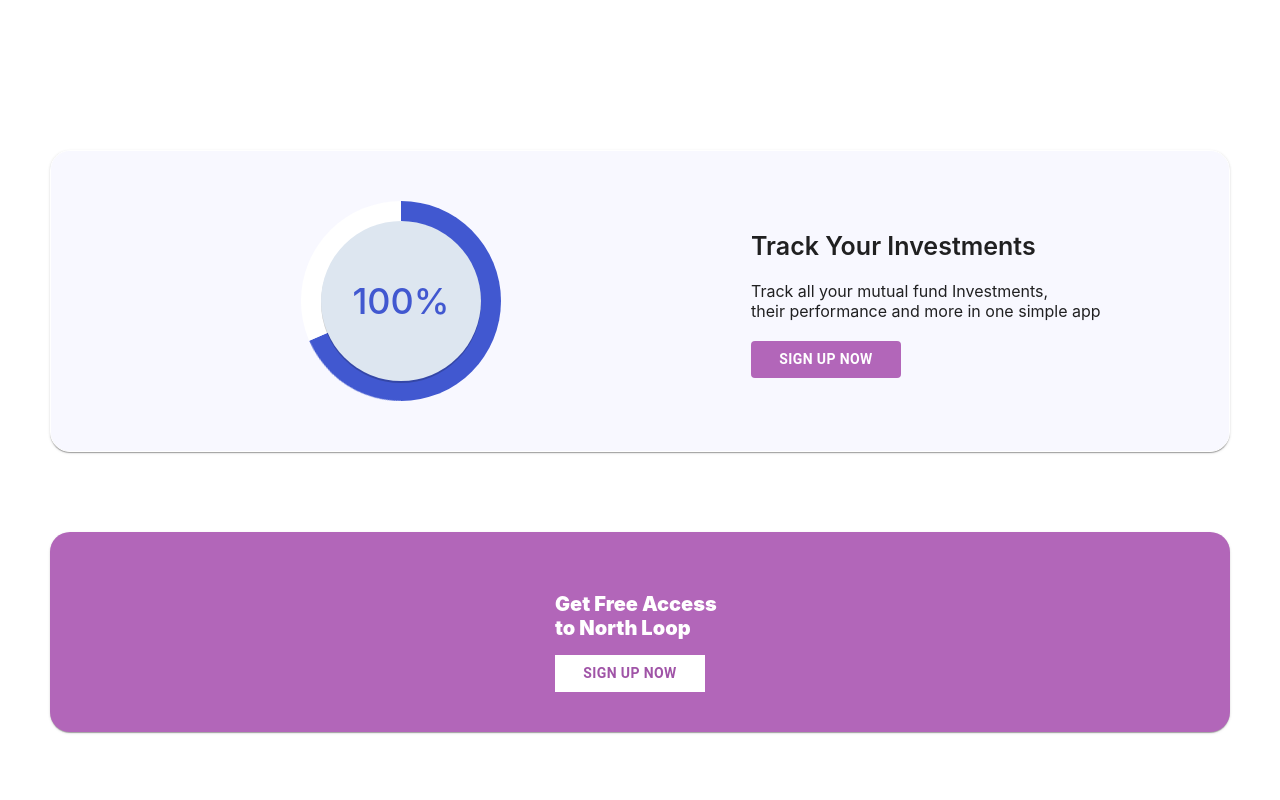
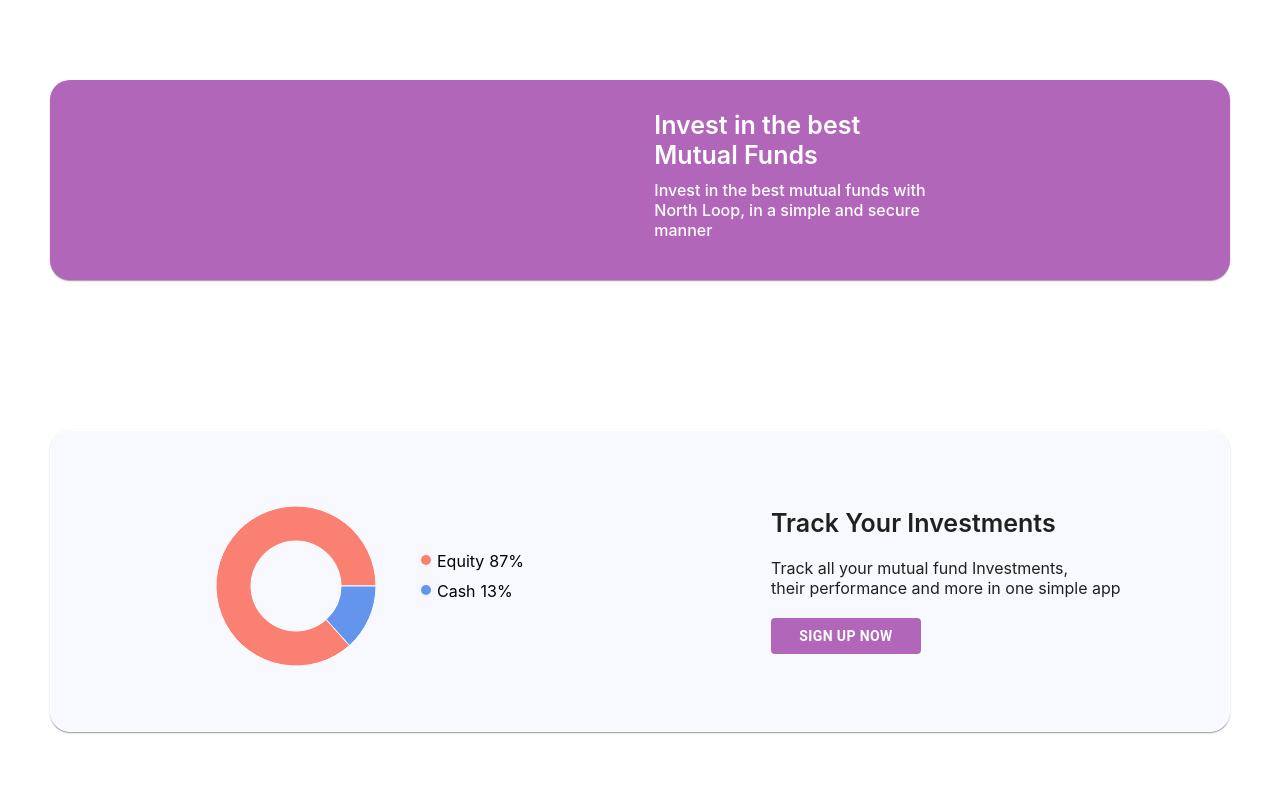
Before and after one commit to Reetika12/north_loop-app, a React (Create React App) app: page / in a window 1280 px wide. Shown: the top 800 px of the page. Built offline with nearby package versions, Linux system fonts and the light colour scheme.

Commit message:
added piechart and its statistics and mutual fund card

```diff
--- a/package.json
+++ b/package.json
@@ -11,6 +11,7 @@
     "react-dom": "^17.0.1",
     "react-redux": "^7.2.3",
     "react-scripts": "4.0.3",
+    "recharts": "^2.0.9",
     "recompose": "^0.30.0",
     "web-vitals": "^1.0.1"
   },
--- a/src/Components/CardLayout.js
+++ b/src/Components/CardLayout.js
@@ -4,11 +4,8 @@
 import { withStyles } from '@material-ui/core/styles';
 import Divider from '@material-ui/core/Divider';
 import Card from '@material-ui/core/Card';
-import CardContent from '@material-ui/core/CardContent';
-import CircularProgress from '@material-ui/core/CircularProgress';
 import compose from 'recompose/compose';
 import withWidth from '@material-ui/core/withWidth';
-import { requirePropFactory } from '@material-ui/core';
 
 const styleSheet = (theme) => ({
     content: theme.mixins.gutters({
@@ -45,9 +42,11 @@
         fontWeight: '500',
         lineHeight: 1.5
     },
+    popupCard:{
+        width:'500px',
+        height:'200px'
+    },
     card: {
-        // boxShadow: '0 0 0.5em 0 rgba(236, 236, 236, 0.5)',
-        // maxHeight: '100%',
         marginTop: '80px',
         backgroundColor: '#b266b9',
         flex: 1,
@@ -59,16 +58,13 @@
         borderRadius: '20px'
     },
     progressStyle:{
-        // boxShadow: '0 0 0.5em 0 rgba(236, 236, 236, 0.5)',
-        // maxHeight: '100%',
-        overflow: 'auto',
         marginTop: '150px',
         backgroundColor: 'ghostwhite',
         flex: 1,
         margin: '50px 50px',
         display: 'flex',
         flexDirection: 'row',
-        // alignItems: 'center',
+        alignItems: 'center',
         height: '300px',
         borderRadius: '20px',
         border: '1px solid #fff'
@@ -92,6 +88,7 @@
             title,
             titleCard,
             progressbar,
+            popup,
             onClick = null,
         } = this.props;
         let children = childrenProp;
@@ -99,9 +96,9 @@
         return (
             <React.Fragment>
                 <Card className={progressbar ? classes.progressStyle : classes.card} onClick={onClick}>
-                {isDivider && <Divider light />}
-                {children}
-             </Card>
+                    {isDivider && <Divider light />}
+                    {children}
+               </Card>
             </React.Fragment>
         );
     }
--- /dev/null
+++ b/src/Container/BestMutualFundCard.js
@@ -0,0 +1,31 @@
+import React, { Component } from 'react'
+import CardLayout from '../Components/CardLayout';
+import Button from '@material-ui/core/Button';
+import '../Styles/InvestmentCard.css'
+
+class BestMutualFundCard extends Component {
+    render() {
+        return (
+            <div >
+                <CardLayout >
+                    <div className="investInMutual">
+                        <div className="mutualfindTitle">
+                            Invest in the best
+                            <br/>
+                             Mutual Funds
+                            </div>
+                        <div className="mutualFundText">
+                             Invest in the best mutual funds with
+                                <br />
+                            North Loop, in a simple and secure
+                                <br/>
+                            manner
+                        </div>
+                    </div>
+                </CardLayout >
+            </div>
+        )
+    }
+}
+
+export default BestMutualFundCard
--- a/src/Container/FreeAccessCard.js
+++ b/src/Container/FreeAccessCard.js
@@ -3,32 +3,18 @@
 import Button from '@material-ui/core/Button';
 import '../Styles/InvestmentCard.css'
 import InvestmentCard from './InvestmentCard'
-
+import BestMutualFundCard from './BestMutualFundCard'
 
 class AddRequisite extends Component {
     constructor(props) {
         super(props);
     }
 
-    changeProgressBar = () => {
-        const numb = document.querySelector(".numb")
-        let counter=0;
-        console.log("numb",numb)
-        setInterval(()=>{
-            if(counter===100)
-            {
-                clearInterval();
-            }
-            else{
-                counter+=1;
-                // numb.textContent = counter + "%";
-            }
-        },200)
-    }
 
     render() {
         return (
             <React.Fragment>
+                <BestMutualFundCard/>
                 <InvestmentCard/>
                 <CardLayout >
                     <div className="cardStyle">
--- a/src/Container/InvestmentCard.js
+++ b/src/Container/InvestmentCard.js
@@ -1,27 +1,62 @@
 import React, { Component } from 'react'
 import CardLayout from '../Components/CardLayout';
 import Button from '@material-ui/core/Button';
+import { PieChart, Pie, Cell } from 'recharts';
 import '../Styles/InvestmentCard.css'
 
+
 class InvestmentCard extends Component {
+
+    data02 = [
+        { name: 'Equity', value: 13, color: "#FA8072" },
+        { name: 'Cash', value: 2, color: "#6495ED" }
+    ]
+
+    renderLegends = (data, index, color) => {
+        return (
+            <div className="block" key={index}>
+                <div className="box">
+                    <div className="circle" style={{ backgroundColor: `${color}` }}>
+                    </div>
+                    <div className="dataBox">
+                        <div className="countText">
+                            {data.name}
+                        </div>
+                        <div>
+                            {(data.value * 100 / 15).toFixed()}%
+                        </div>
+                    </div>
+                </div>
+            </div>
+        )
+    }
     render() {
+        let { classes } = this.props
         return (
             <div >
                 <CardLayout progressbar >
-                    <div className="trackcard">
-                        <div className="circular">
-                            <div className="inner"></div>
-                            <div className="numb" id="num" >100%</div>
-                            <div className="circle">
-                                <div className="bar left">
-                                    <div className="progress">
-                                    </div>
-                                </div>
-                                <div className="bar right">
-                                    <div className="progress">
-                                    </div>
-                                </div>
-                            </div>
+                    <div className="commonParentStyle">
+                        <PieChart width={200} height={200}>
+                            <Pie
+                                data={this.data02}
+                                cx={90}
+                                cy={100}
+                                innerRadius={45}
+                                outerRadius={80}
+                                fill="#8884d8"
+                                dataKey="value"
+                            >
+                                {
+                                    this.data02.map((entry, index) => <Cell key={`cell-${index}`} fill={entry.color} />)
+                                }
+                            </Pie>
+                        </PieChart>
+                        <div className="legendsBox">
+                            {
+                                this.data02.map((pieData, index) => {
+                                    return this.renderLegends(pieData, index, pieData.color, classes)
+                                })
+                            }
                         </div>
                     </div>
                     <div className="trackInvestment">
--- a/src/Styles/InvestmentCard.css
+++ b/src/Styles/InvestmentCard.css
@@ -23,82 +23,29 @@
   align-items: center;
   justify-content: center;
 }
-.circular{
-  height: 100px;
-  width: 100px;
-  position: relative;
-  transform: scale(2);
-}
-.circular .inner{
-  position: absolute;
-  z-index: 6;
-  top: 50%;
-  left: 50%;
-  height: 80px;
-  width:80px;
-  margin: -40px 0 0 -40px;
-  background: #dde6f0;
-  border-radius: 100%;
-  box-shadow: 0 1px 0 rgba(0,0,0,0.2);
-}
-.circular .numb{
-  position: absolute;
-  top:50%;
-  left:50%;
-  transform: translate(-50%, -50%);
-  z-index: 10;
-  font-size: 18px;
-  font-weight: 500;
-  color:#4158d0;
-}
 
-.circle .bar{
-  position: absolute;
-  height: 100%;
-  width: 100%;
-  background: #fff;
-  -webkit-border-radius: 100%;
-  clip: rect(0px, 100px, 100px, 50px);
-}
-
-.circle .bar .progress{
-  position: absolute;
-  height: 100%;
-  width: 100%;
-  -webkit-border-radius: 100%;
-  clip: rect(0px, 50px, 100px, 0px);
-  background: #4158d0;
-}
-.circle .left .progress{
-   z-index: 1;
-   animation: left 4s linear both;
-
-}
 @keyframes left{
   100%{
       transform: rotate(180deg);
   }
 }
-.circle .right{
-   z-index: 3;
-   transform: rotate(180deg);
-}
-.circle .right .progress{
-   animation: right 4s linear both;
-   animation-delay: 4s;
-}
+
 @keyframes right{
   100%{
       transform: rotate(180deg);
   }
 }
-.trackcard{
+ .trackcard{
   margin-top:100px;
   margin-left: 300px;
 }
-.trackInvestment{
+ .trackInvestment{
+  display: flex;
+  flex-direction: column;
+}
+.investInMutual{
   margin-left: 300px;
-  margin-top: 80px;
+  margin-top: 30px;
   display: flex;
   flex-direction: column;
 }
@@ -106,9 +53,55 @@
   font-size: 25px;
   font-weight: 600;
 }
+.mutualfindTitle{
+   color:#fff;
+   font-size: 25px;
+   font-weight: 600;
+}
+.mutualFundText{
+  margin-top:10px;
+  font-size:16px;
+  color:#fff;
+  font-weight: 500;
+}
 .signUpStyle{
   color: #fff;
   width: 150px;
   background-color: #b266b9;
   font-weight: 600;
 }
+.dataBox {
+    display: flex;
+    align-items : flex-start;
+    margin-left: 16px;
+    color: #000000;
+    margin-bottom: 10px;
+  }
+.legendsBox{
+    display: flex;
+    flex-direction: column;
+    flex-wrap: wrap;
+    align-items: center;
+    justify-content: center;
+    margin-left: 20px;
+  }
+.circle {
+    width: 10px;
+    height: 10px;
+    margin-top: 4px;
+    box-shadow: 0 0 8px 0 rgba(236, 236, 236, 0.5);
+    background-color: #00c9d1;
+    border-radius: 10px;
+    float: left;
+    align-content: center;
+  }
+  .block{
+    width: 200px;
+  }
+  .countText{
+    margin-right: 5px;
+  }
+  .commonParentStyle{
+    display: flex;
+    margin: 100px 150px;
+  }
--- a/src/Styles/InvestmentCard.scss
+++ b/src/Styles/InvestmentCard.scss
@@ -23,82 +23,29 @@
   align-items: center;
   justify-content: center;
 }
-.circular{
-  height: 100px;
-  width: 100px;
-  position: relative;
-  transform: scale(2);
-}
-.circular .inner{
-  position: absolute;
-  z-index: 6;
-  top: 50%;
-  left: 50%;
-  height: 80px;
-  width:80px;
-  margin: -40px 0 0 -40px;
-  background: #dde6f0;
-  border-radius: 100%;
-  box-shadow: 0 1px 0 rgba(0,0,0,0.2);
-}
-.circular .numb{
-  position: absolute;
-  top:50%;
-  left:50%;
-  transform: translate(-50%, -50%);
-  z-index: 10;
-  font-size: 18px;
-  font-weight: 500;
-  color:#4158d0;
-}
 
-.circle .bar{
-  position: absolute;
-  height: 100%;
-  width: 100%;
-  background: #fff;
-  -webkit-border-radius: 100%;
-  clip: rect(0px, 100px, 100px, 50px);
-}
-
-.circle .bar .progress{
-  position: absolute;
-  height: 100%;
-  width: 100%;
-  -webkit-border-radius: 100%;
-  clip: rect(0px, 50px, 100px, 0px);
-  background: #4158d0;
-}
-.circle .left .progress{
-   z-index: 1;
-   animation: left 4s linear both;
-
-}
 @keyframes left{
   100%{
       transform: rotate(180deg);
   }
 }
-.circle .right{
-   z-index: 3;
-   transform: rotate(180deg);
-}
-.circle .right .progress{
-   animation: right 4s linear both;
-   animation-delay: 4s;
-}
+
 @keyframes right{
   100%{
       transform: rotate(180deg);
   }
 }
-.trackcard{
+ .trackcard{
   margin-top:100px;
   margin-left: 300px;
 }
-.trackInvestment{
+ .trackInvestment{
+  display: flex;
+  flex-direction: column;
+}
+.investInMutual{
   margin-left: 300px;
-  margin-top: 80px;
+  margin-top: 30px;
   display: flex;
   flex-direction: column;
 }
@@ -106,9 +53,55 @@
   font-size: 25px;
   font-weight: 600;
 }
+.mutualfindTitle{
+   color:#fff;
+   font-size: 25px;
+   font-weight: 600;
+}
+.mutualFundText{
+  margin-top:10px;
+  font-size:16px;
+  color:#fff;
+  font-weight: 500;
+}
 .signUpStyle{
   color: #fff;
   width: 150px;
   background-color: #b266b9;
   font-weight: 600;
 }
+.dataBox {
+    display: flex;
+    align-items : flex-start;
+    margin-left: 16px;
+    color: #000000;
+    margin-bottom: 10px;
+  }
+.legendsBox{
+    display: flex;
+    flex-direction: column;
+    flex-wrap: wrap;
+    align-items: center;
+    justify-content: center;
+    margin-left: 20px;
+  }
+.circle {
+    width: 10px;
+    height: 10px;
+    margin-top: 4px;
+    box-shadow: 0 0 8px 0 rgba(236, 236, 236, 0.5);
+    background-color: #00c9d1;
+    border-radius: 10px;
+    float: left;
+    align-content: center;
+  }
+  .block{
+    width: 200px;
+  }
+  .countText{
+    margin-right: 5px;
+  }
+  .commonParentStyle{
+    display: flex;
+    margin: 100px 150px;
+  }
```
Also changed, not shown: 1 other file (tests, documents, lock files or other folders).
